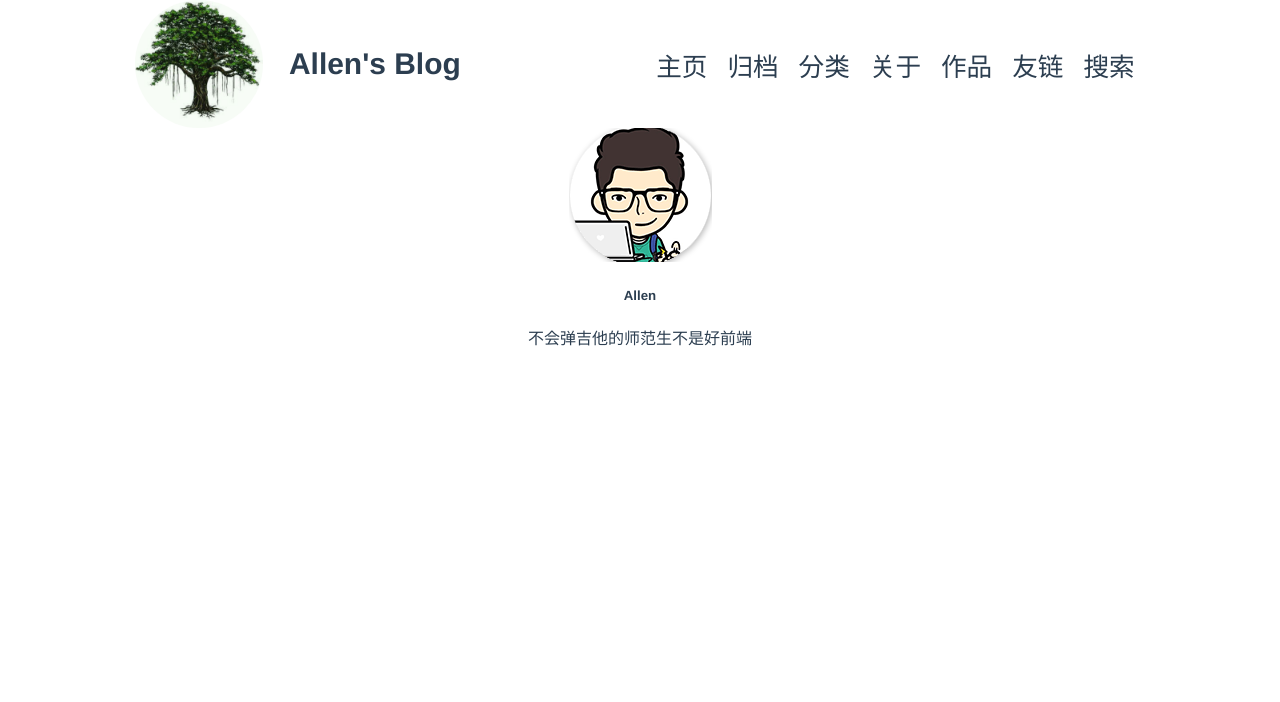
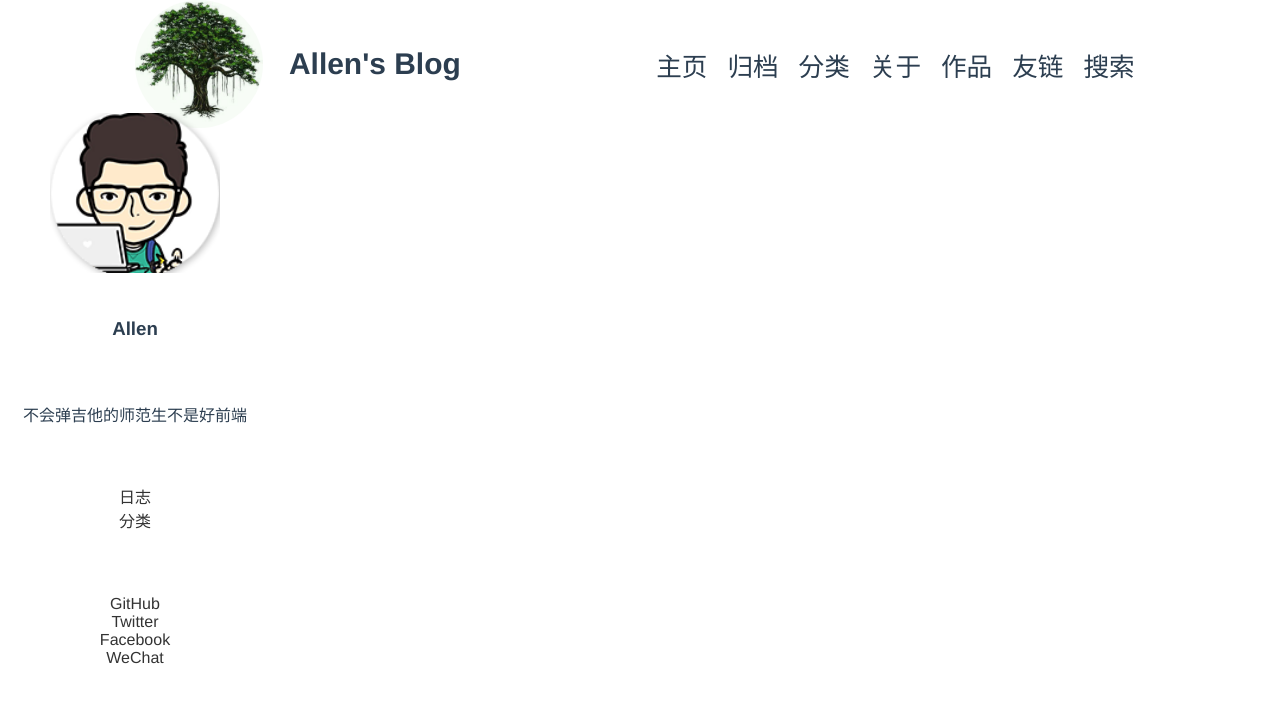
Before and after one commit to allenliu6/my-blog, a Vue app: page / in a window 1280 px wide. Shown: the top 702 px of the page. Built offline with nearby package versions, Linux system fonts and the light colour scheme.

Commit message:
增量添加主体框架

```diff
--- a/package.json
+++ b/package.json
@@ -45,7 +45,7 @@
     "vue-loader": "^11.3.4",
     "vue-style-loader": "^2.0.5",
     "vue-template-compiler": "^2.2.6",
-    "webpack": "^2.3.3",
+    "webpack": "^2.6.1",
     "webpack-bundle-analyzer": "^2.2.1",
     "webpack-dev-middleware": "^1.10.0",
     "webpack-hot-middleware": "^2.18.0",
--- a/src/App.vue
+++ b/src/App.vue
@@ -28,4 +28,12 @@ export default {
 body{
   margin: 0;
 }
+ul{
+  list-style: none;
+  padding: 0;
+}
+a{
+  text-decoration: none;
+  color: #333;
+}
 </style>
--- a/src/components/Header.vue
+++ b/src/components/Header.vue
@@ -52,7 +52,6 @@
 
             & ul{
                 display: flex;
-                list-style: none;
                 padding: 0;
                 justify-content: space-around;
 
--- a/src/components/Sidebar.vue
+++ b/src/components/Sidebar.vue
@@ -1,17 +1,52 @@
 <template>
     <aside>
         <img src="../assets/avatar.png" alt="博主头像" class="side_avatar">
-        <h5 class="side_name">Allen</h5>
+        <h3 class="side_name">Allen</h3>
         <p class="side_sign">不会弹吉他的师范生不是好前端</p>
+        <ul class="side_content">
+            <li><a href="">日志</a></li>
+            <li><a href="">分类</a></li>
+        </ul>
+        <ul class="side_link">
+            <li><a href="">GitHub</a></li>
+            <li><a href="">Twitter</a></li>
+            <li><a href="">Facebook</a></li>
+            <li><a href="">WeChat</a></li>
+        </ul>
     </aside>
 </template>
 
 <script>
     export default {
+        data(){
+            return {
 
+            }
+        }
     }
 </script>
 
 <style lang="postcss" scoped>
+    aside{
+        width: 250px;
+        padding: 100px 10px;
+        position: fixed;
+        top: 0;
+        left: 0;
+        bottom: 0;
+        display: flex;
+        flex-direction: column;
+        justify-content: space-around;
+        align-items: center;
 
+        & img{
+            width: 2rem;
+        }
+
+        & .side_link{
+            display: flex;
+            flex-direction: column;
+            margin: 20px 0;
+        }
+    }
 </style>
--- a/src/views/Home.vue
+++ b/src/views/Home.vue
@@ -1,8 +1,8 @@
 <template>
-    <content>
+    <div class="content">
         <b-sidebar></b-sidebar>
         <b-abstract></b-abstract>
-    </content>
+    </div>
 </template>
 
 <script>
@@ -19,5 +19,10 @@
 </script>
 
 <style lang="postcss" scoped>
-
+    .content{
+        width: 3rem;
+        height: 100%;
+        display: block;
+        padding: 10px;
+    }
 </style>
```
